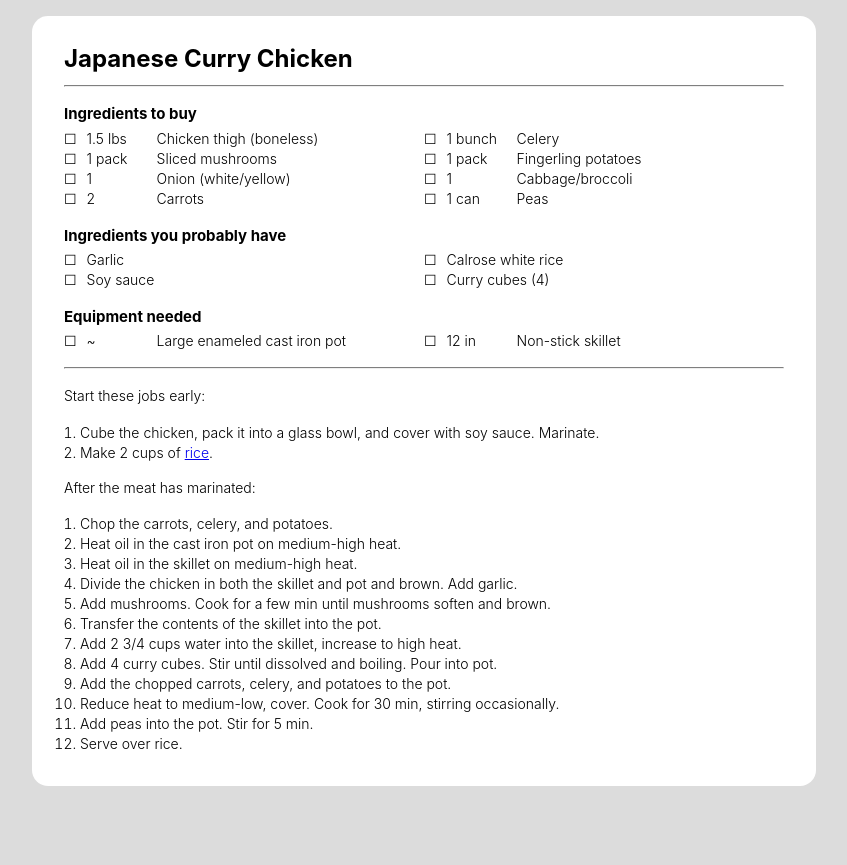
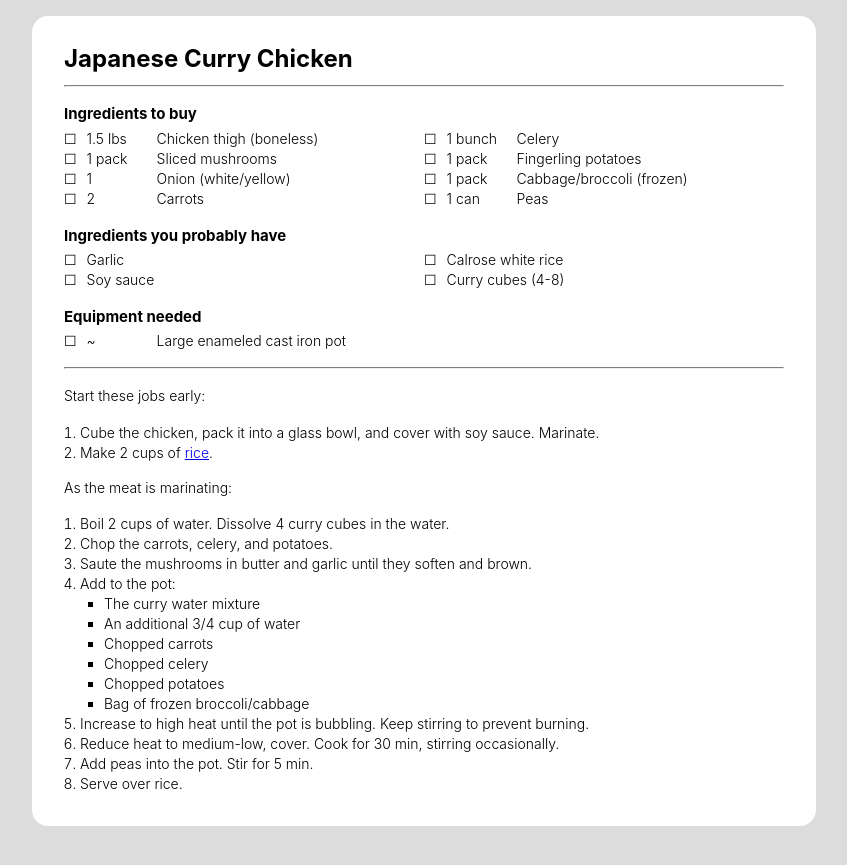
Before and after one commit to gaelanlloyd/jekyll-recipes, a Jekyll site: the page built from _recipes/japanese-curry-chicken.md, in a window 1280 px wide. Shown: the top 865 px of the page, without its empty margins (216-1063 px from the left). Built offline with Jekyll 4.4.1, drawn with Linux system fonts in a browser that asks for light colours.

Commit message:
Update japanese-curry-chicken.md

```diff
--- a/_recipes/japanese-curry-chicken.md
+++ b/_recipes/japanese-curry-chicken.md
@@ -6,32 +6,33 @@ ingredientsToBuy:
   - { qty: "1 pack", item: "Sliced mushrooms" }
   - { qty: "1 pack", item: "Fingerling potatoes" }
   - { qty: "1", item: "Onion (white/yellow)" }
-  - { qty: "1", item: "Cabbage/broccoli" }
+  - { qty: "1 pack", item: "Cabbage/broccoli (frozen)" }
   - { qty: "2", item: "Carrots" }
   - { qty: "1 can", item: "Peas" }
 equipment:
   - { type: "~", item: "Large enameled cast iron pot" }
-  - { type: "12 in", item: "Non-stick skillet" }
 ingredientsYouHave:
   - Garlic
   - Calrose white rice
   - Soy sauce
-  - Curry cubes (4)
+  - Curry cubes (4-8)
 ---
 Start these jobs early:
 - Cube the chicken, pack it into a glass bowl, and cover with soy sauce. Marinate.
 - Make 2 cups of [rice](/rice/).
 
-After the meat has marinated:
+As the meat is marinating:
+- Boil 2 cups of water. Dissolve 4 curry cubes in the water.
 - Chop the carrots, celery, and potatoes.
-- Heat oil in the cast iron pot on medium-high heat.
-- Heat oil in the skillet on medium-high heat.
-- Divide the chicken in both the skillet and pot and brown. Add garlic.
-- Add mushrooms. Cook for a few min until mushrooms soften and brown.
-- Transfer the contents of the skillet into the pot.
-- Add 2 3/4 cups water into the skillet, increase to high heat.
-- Add 4 curry cubes. Stir until dissolved and boiling. Pour into pot.
-- Add the chopped carrots, celery, and potatoes to the pot.
+- Saute the mushrooms in butter and garlic until they soften and brown.
+- Add to the pot:
+  - The curry water mixture
+  - An additional 3/4 cup of water
+  - Chopped carrots
+  - Chopped celery
+  - Chopped potatoes
+  - Bag of frozen broccoli/cabbage
+- Increase to high heat until the pot is bubbling. Keep stirring to prevent burning.
 - Reduce heat to medium-low, cover. Cook for 30 min, stirring occasionally.
 - Add peas into the pot. Stir for 5 min.
 - Serve over rice.
```
